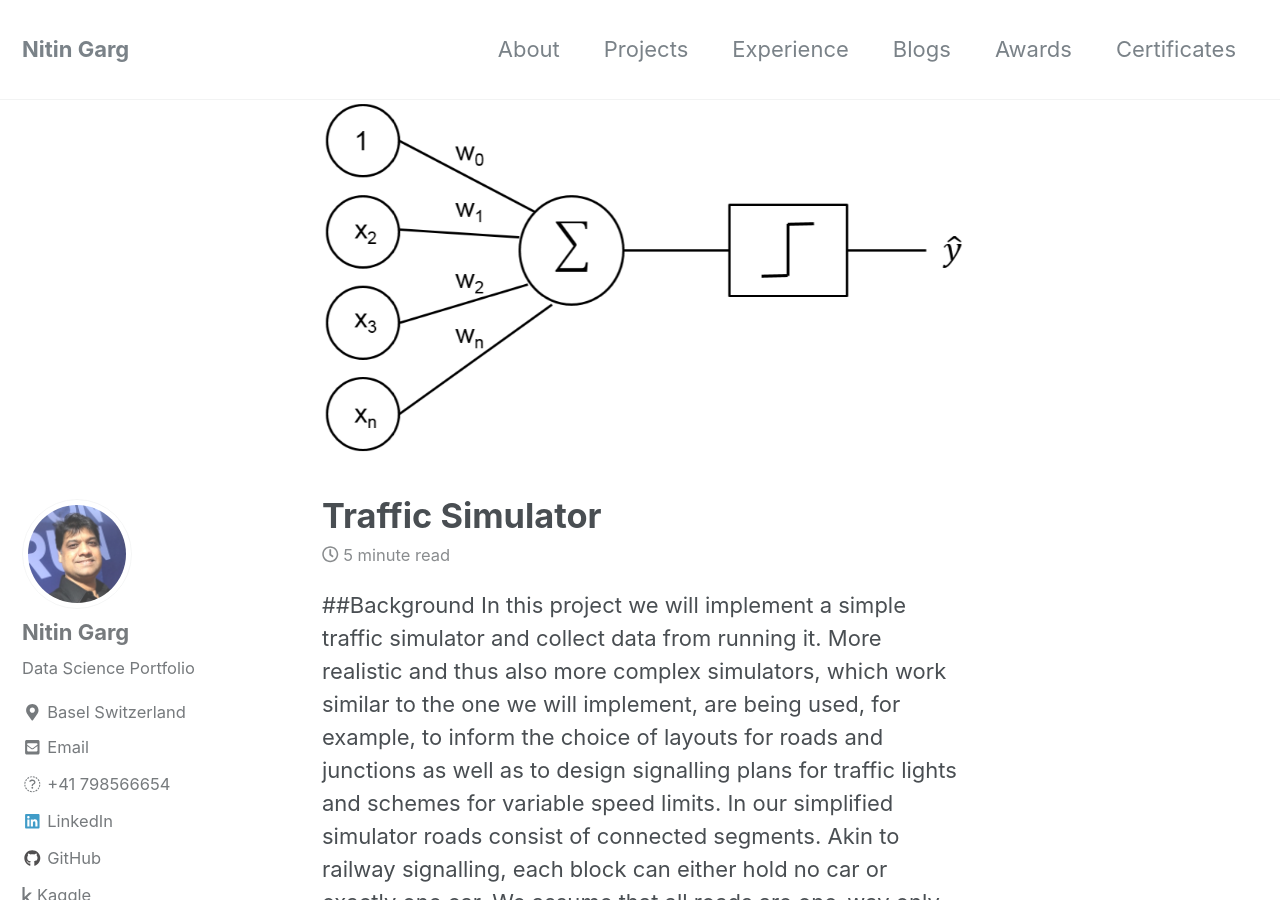
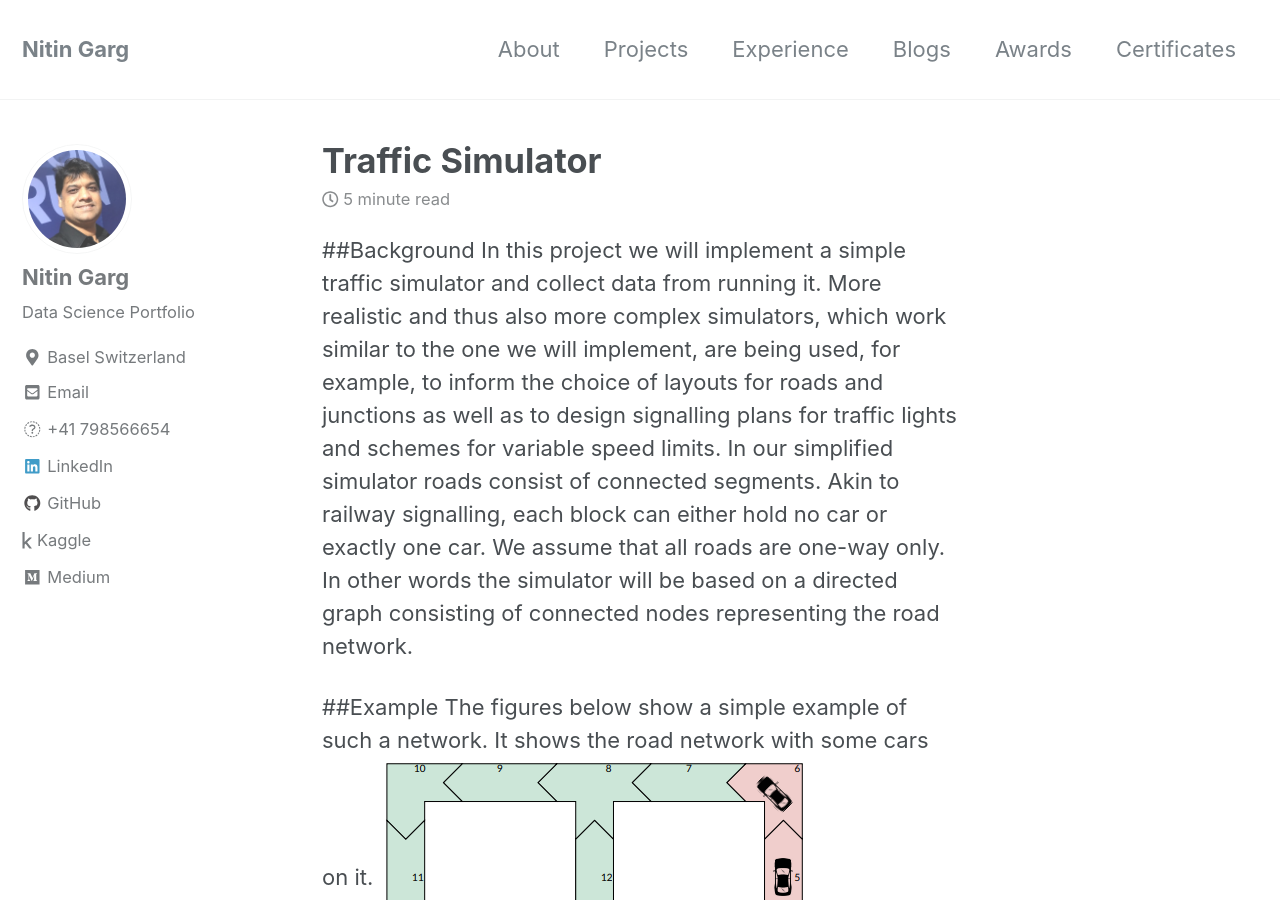
Before and after one commit to nitsg2530/nitsg2530.github.io, a Jekyll site: the page built from _posts/2019-12-28-traficsimulator.md, in a window 1280 px wide and 900 px high. Built offline with Jekyll 4.4.1, drawn with Linux system fonts in a browser that asks for light colours; nearby versions of some CDN libraries.

Commit message:
Update 2019-12-28-traficsimulator.md

```diff
--- a/_posts/2019-12-28-traficsimulator.md
+++ b/_posts/2019-12-28-traficsimulator.md
@@ -2,8 +2,7 @@
 title: "Traffic Simulator"
 date: 2019-12-28
 tags: [simulation, data science, data generation]
-header:
-  image: "/images/perceptron/percept.jpg"
+
 excerpt: "simulation, data science, data generation"
 mathjax: "true"
 ---
@@ -86,7 +85,7 @@ as arguments and which carries out the simulation as described above.
 • There should be a method called plot network, which creates a plot of the network in its most recent state, as
 shown below. Occupied segments should be shown in red and unoccupied segments should be shown in green.
 
-![alt]({{ site.url }}{{ site.baseurl }}/images/TrafficSimulator/Network.PNG)
+![alt]({{ site.url }}{{ site.baseurl }}/images/TrafficSimulator/network.PNG)
 
 • There should be a method called plot occupancy, which takes one ore more segment indices as argument(s) and
 which creates a line plot of the evolution of occupancy for each of these segments over time, as shown below. Each
```
